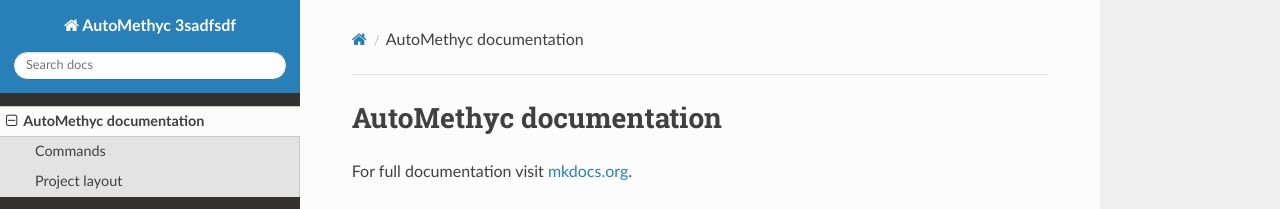
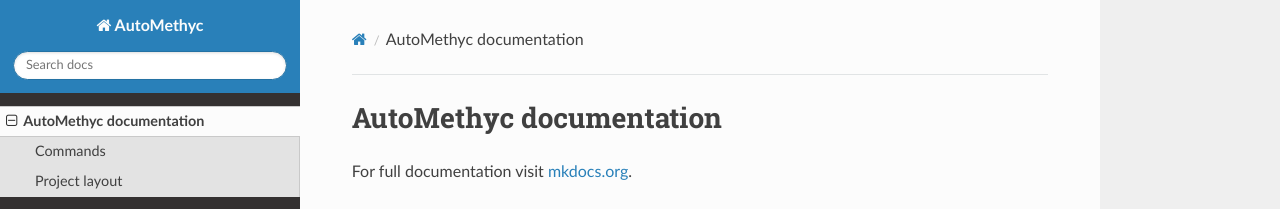
Before and after one commit to FerAmbriz/AutoMethyc, an MkDocs documentation site: the page built from docs/docs/index.md, in a window 1280 px wide. Shown: the top 209 px of the page. Built offline with MkDocs 1.6.1, drawn with Linux system fonts in a browser that asks for light colours; nearby versions of some CDN libraries.

Commit message:
Update mkdocs.yml

```diff
--- a/docs/mkdocs.yml
+++ b/docs/mkdocs.yml
@@ -1,4 +1,4 @@
-site_name: AutoMethyc 3sadfsdf
+site_name: AutoMethyc
 
 theme:
   name: readthedocs
```
